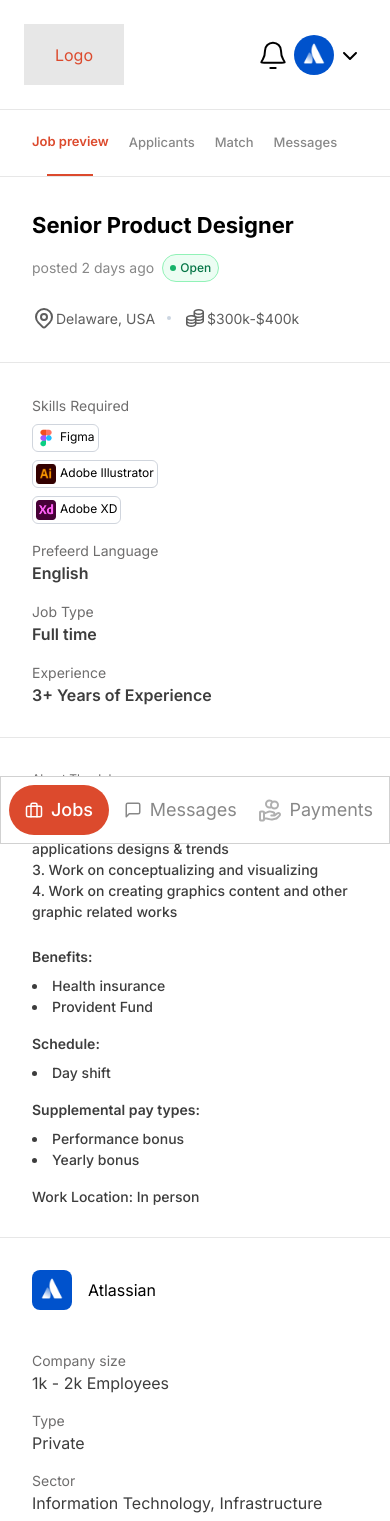
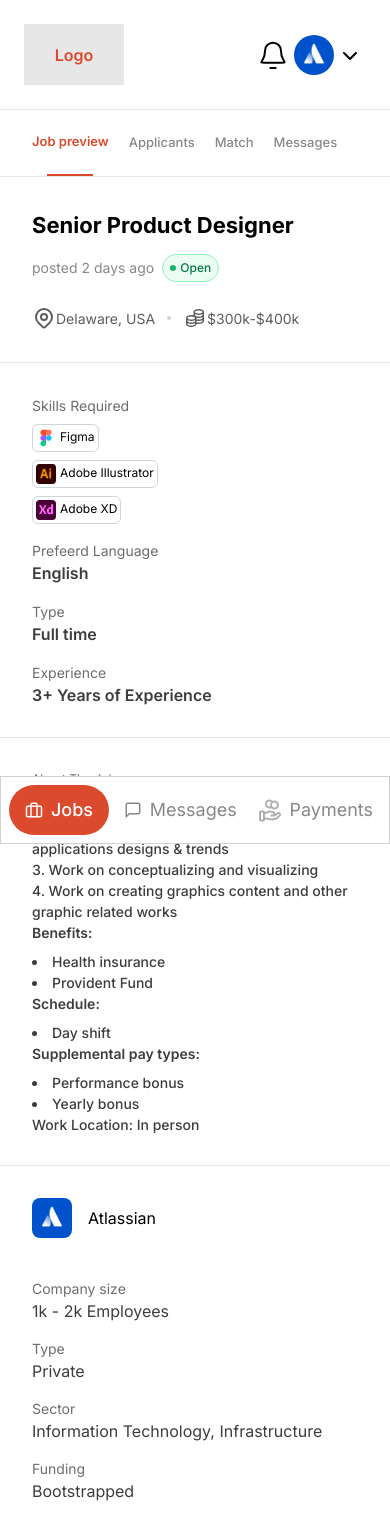
Before and after one commit to ankitmrmishra/clade, a Next.js app: page / in a window 390 px wide. Shown: the top 1521 px of the page. Built offline with nearby package versions, Linux system fonts and the light colour scheme.

Commit message:
final push[responsive]

```diff
--- a/src/components/JobDescription.tsx
+++ b/src/components/JobDescription.tsx
@@ -135,7 +135,7 @@
           </span>
         </div>
         <div className='type flex flex-col  '>
-          <span className='text-[#6E6D6D] text-[14px]'>Job Type</span>
+          <span className='text-[#6E6D6D] text-[14px]'>Type</span>
           <span className='text-[#3D3D3D] font-semibold  text-[16px]'>
             {JobType}
           </span>
@@ -162,14 +162,14 @@
         About The Job
       </h2>
 
-      <ol className='list-decimal list-inside mb-6 text-[#3D3D3D] font-medium'>
+      <ol className='list-decimal list-inside  text-[#3D3D3D] font-medium'>
         {mainDuties.map((duty, index) => (
           <li key={index}>{duty}</li>
         ))}
       </ol>
 
       {additionalDetails.map((detail, index) => (
-        <div key={index} className='mb-4 text-[#3D3D3D] font-medium'>
+        <div key={index} className=' text-[#3D3D3D] font-medium'>
           <h3 className='font-semibold mb-2'>{detail.title}:</h3>
           <ul className='list-disc list-inside'>
             {detail.items.map((item, itemIndex) => (
--- a/src/components/Navbar.tsx
+++ b/src/components/Navbar.tsx
@@ -9,7 +9,7 @@
   return (
     <div className='flex justify-between align-middle items-center md:pt-[24px] md:pb-6 md:pl-[40px] md:pr-[14px] p-6 border-b border-[#E7E7E7]'>
       <div className='left logo bg-[#E7E7E7] w-[100px] h-[61px] text-[#DC4A2D] flex justify-center items-center align-middle pt-[9px] pb-[9px] pl-[28px] pr-[28px]'>
-        <span>Logo</span>
+        <span className='font-semibold'>Logo</span>
       </div>
       <div className='center fixed md:relative bottom-0 bg-white flex justify-between align-middle items-center border border-[#D1D1D1] md:rounded-[36px] md:w-[538px] p-2 max-h-max w-full left-0'>
         {Navitems.map((title, index) => (
```
